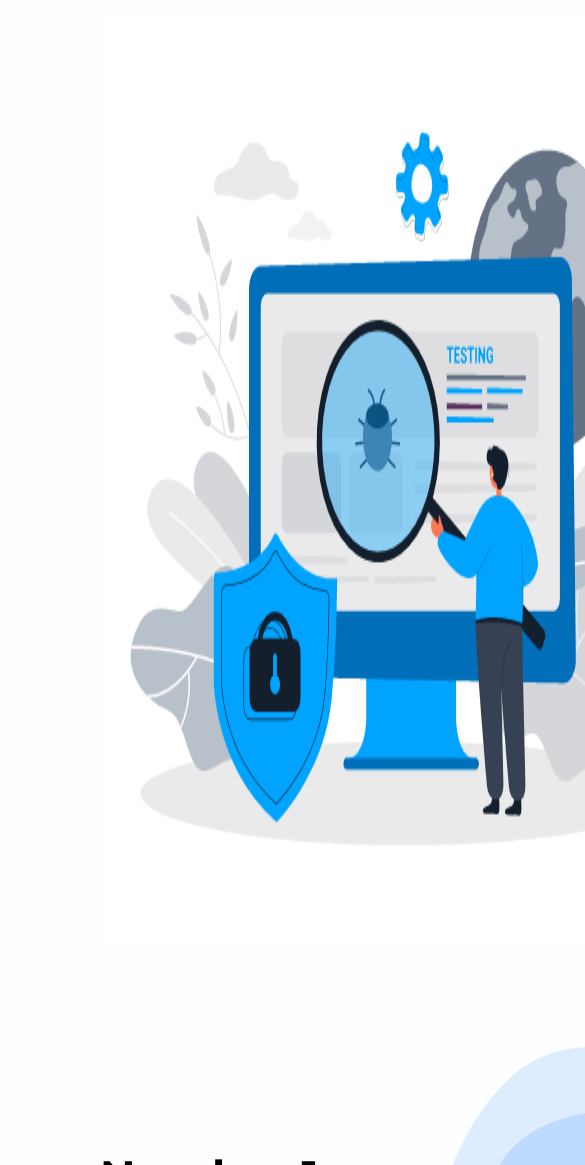
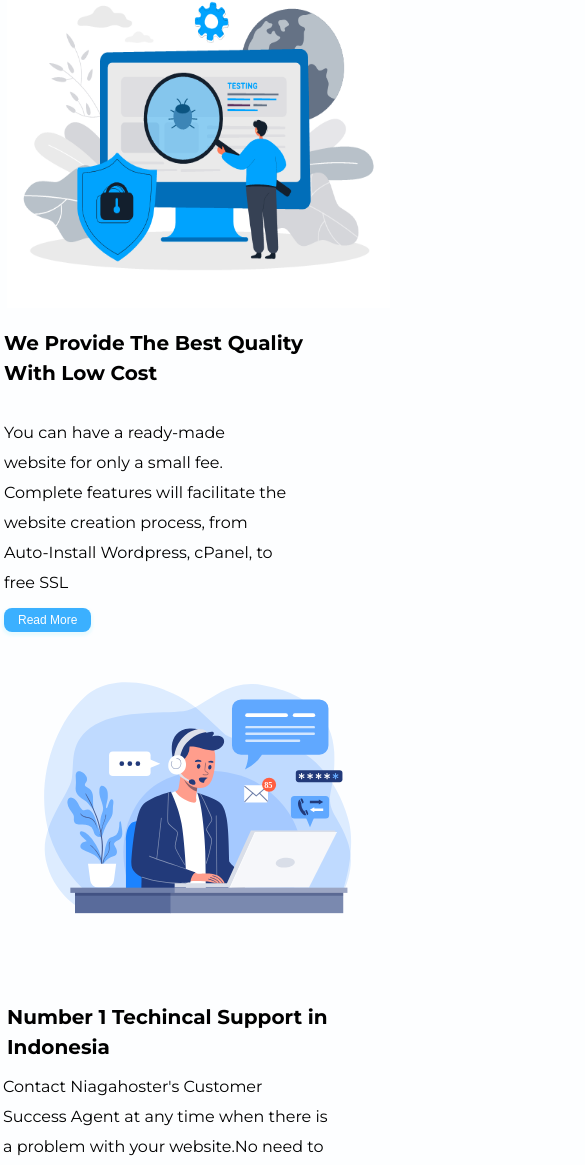
Before and after one commit to HemanthKumarK-Dev/hosting-landing-page, a plain HTML site: page index.html in a window 390 px wide. Shown: the part 835-2000 px from the top of the page, 585 px wide, since content can reach past the window. Drawn offline with Linux system fonts and the light colour scheme.

Commit message:
responsive-fixed2

```diff
--- a/css/style.css
+++ b/css/style.css
@@ -111,7 +111,7 @@ nav{
 .read-more-btn{
     margin-top: 30px;
     padding: 20px 40px;
-    box-shadow: 0px 5px 15px 5px rgba(3, 217, 255, 0.582);
+    box-shadow: 0px 5px 15px 5px rgba(3, 217, 255, 0.014);
     background-color: #3bb0ff;
     color: #fdfeff;
     border-style: none;
@@ -533,4 +533,56 @@ footer h2{
     /* margin-left: 500px; */
 }
 
+.package-btn{
+    margin-top: 10px;
+    padding: 5px 15px;
+    box-shadow: 0px 2px 2px 2px rgba(3, 217, 255, 0.08);
+    font-size: 12px;
+
+
 }
+.section-2{
+    flex-direction: column;
+    margin-left: 4px;
+
+}
+.section-2 img {
+    width: 100%;
+    height: 350px;
+    /* margin-left: 500px; */
+}
+.section-2 h1 {
+    margin-top: 20px;
+    font-size: 20px;
+    line-height: 30px;
+}
+.read-more-btn {
+    margin-top: 10px;
+    padding: 5px 14px;
+    box-shadow: 0px 2px 3px 2px rgb(3 217 255 / 8%);
+     font-size: 12px;
+}
+
+
+.section-3{
+    flex-direction: column-reverse;
+    margin-left: 3px;
+}
+.section-3 img{
+    height: 350px;
+    left: 0px;
+}
+.section-3 h1 {
+    margin-top: 20px;
+    font-size: 20px;
+    line-height: 30px;
+    margin-left: 4px;
+}
+
+
+.section-3 p {
+    margin-top: 10px;
+
+}
+
+}
```
